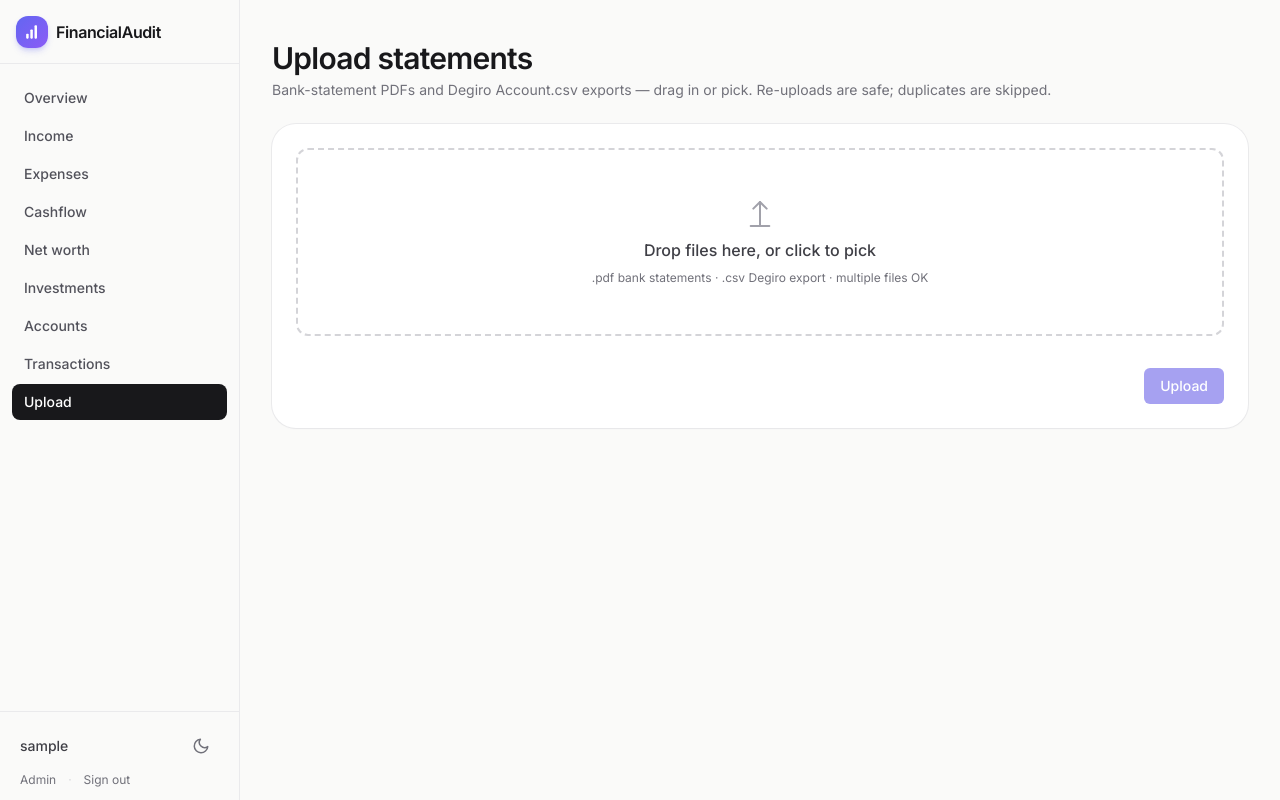
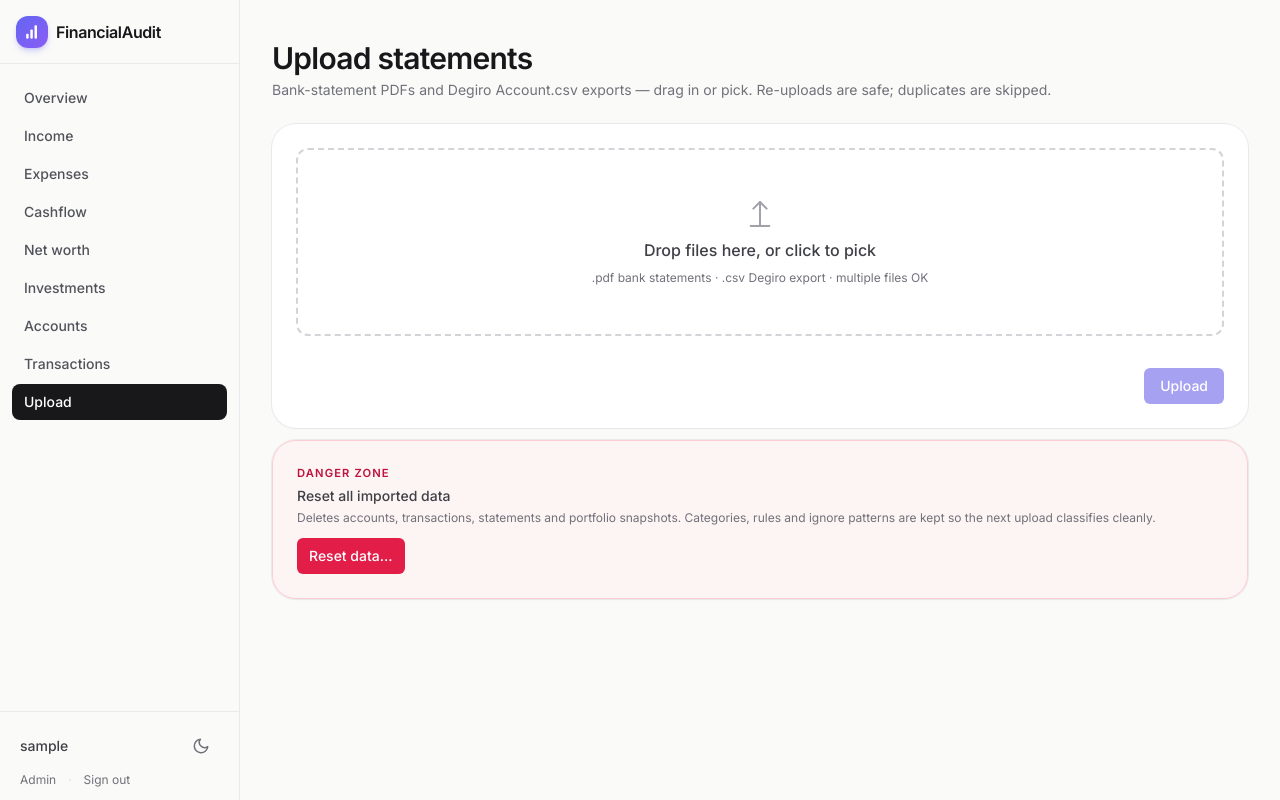
Before and after one commit to xhico/financial-audit, a Django app: page /upload/ in a window 1280 px wide. Run offline with Django 5.2, Linux system fonts and the light colour scheme; the visitor is signed in with stand-in values (Sample User, id 1); style sheets or scripts are compiled from the project's sources; parts of the project's set-up code (start-up, migrations or seed data) failed here and were passed over.

Commit message:
Add a Reset section on the Upload page
Wiping the data used to require docker compose exec into the web
container and a Python one-liner over the ORM -- fine for testing,
awkward for the actual user flow of "I want to start over and re-upload
this month". The Upload page now ends with a Danger zone tile that
opens a confirmation modal; typing RESET unlocks the button and posts
to a new /api/reset/ endpoint.

The endpoint deletes accounts, transactions, statements and both
snapshot tables; it preserves categories, category rules and ignore
patterns so the next upload classifies cleanly without a re-seed.
{"confirm": "RESET"} is required in the body so an accidental call
returns 400 instead of nuking the database, and the response carries
the deleted-row counts plus a kept block so the UI can show a summary.

```diff
--- a/finance/api.py
+++ b/finance/api.py
@@ -18,7 +18,16 @@ from rest_framework.parsers import MultiPartParser
 from rest_framework.response import Response
 from rest_framework.views import APIView
 
-from finance.models import Account, BalanceSnapshot, Category, PortfolioSnapshot, StatementImport, Transaction
+from finance.models import (
+    Account,
+    BalanceSnapshot,
+    Category,
+    CategoryRule,
+    IgnoreRule,
+    PortfolioSnapshot,
+    StatementImport,
+    Transaction,
+)
 from finance.parsers import extract_text
 from finance.serializers import (
     AccountBriefSerializer,
@@ -819,3 +828,52 @@ class PortfolioSnapshotView(APIView):
         # Re-serialize the saved row so the response carries the nested
         # account brief and the created_at timestamp
         return Response(PortfolioSnapshotSerializer(snapshot).data, status=201 if created else 200)
+
+
+class ResetView(APIView):
+    """
+    Wipe every imported record so the user can re-upload from scratch.
+
+    - Deletes transactions, accounts, statements and both kinds of snapshot
+    - Keeps configuration (categories, rules, ignore patterns) so the next
+      upload auto-classifies as before
+    - Requires {"confirm": "RESET"} in the body to defend against an
+      accidental click; anything else returns a 400
+    """
+
+    def post(self, request):
+        """
+        Validate the confirmation token and delete the data tables.
+
+        Args:
+            request (Request): The incoming JSON request; must carry
+                {"confirm": "RESET"}
+
+        Returns:
+            Response: A dict with the deleted-row counts per model, plus a
+            kept block that documents what was preserved
+        """
+
+        if (request.data or {}).get("confirm") != "RESET":
+            return Response(
+                {"error": 'Send {"confirm": "RESET"} to wipe the data.'},
+                status=400,
+            )
+
+        # Delete order respects the foreign-key graph: transactions and
+        # portfolio snapshots point at accounts; balance snapshots point at
+        # statements; nothing else points at accounts once those are gone.
+        deleted = {
+            "transactions": Transaction.objects.all().delete()[0],
+            "portfolio_snapshots": PortfolioSnapshot.objects.all().delete()[0],
+            "balance_snapshots": BalanceSnapshot.objects.all().delete()[0],
+            "statements": StatementImport.objects.all().delete()[0],
+            "accounts": Account.objects.all().delete()[0],
+        }
+        # Configuration is preserved so the next upload classifies cleanly
+        kept = {
+            "categories": Category.objects.count(),
+            "category_rules": CategoryRule.objects.count(),
+            "ignore_rules": IgnoreRule.objects.count(),
+        }
+        return Response({"deleted": deleted, "kept": kept})
--- a/finance/templates/finance/upload.html
+++ b/finance/templates/finance/upload.html
@@ -37,6 +37,38 @@
     <div id="results" class="grid gap-2"></div>
   </div>
 
+  <div class="tile col-span-12 border border-rose-200 dark:border-rose-900/60 bg-rose-50/60 dark:bg-rose-900/10">
+    <div class="flex items-start justify-between flex-wrap gap-3">
+      <div>
+        <div class="tile-label text-rose-700 dark:text-rose-300">Danger zone</div>
+        <div class="text-sm text-zinc-700 dark:text-zinc-200 font-medium mt-1">Reset all imported data</div>
+        <div class="text-xs text-zinc-500 mt-1">Deletes accounts, transactions, statements and portfolio snapshots. Categories, rules and ignore patterns are kept so the next upload classifies cleanly.</div>
+      </div>
+      <button type="button" id="reset-btn" class="px-3 py-2 text-sm font-medium rounded-md bg-rose-600 text-white hover:bg-rose-500">Reset data…</button>
+    </div>
+  </div>
+
+</div>
+
+<!-- Reset confirmation modal -->
+<div id="reset-modal" class="fixed inset-0 z-50 hidden items-center justify-center bg-zinc-900/60">
+  <div class="bg-white dark:bg-zinc-900 rounded-xl shadow-xl w-full max-w-md mx-4 p-5">
+    <div class="flex items-center justify-between mb-3">
+      <h2 class="text-lg font-semibold text-rose-700 dark:text-rose-300">Reset all imported data</h2>
+      <button type="button" id="reset-close" class="text-zinc-500 hover:text-zinc-900 dark:hover:text-zinc-100">✕</button>
+    </div>
+    <p class="text-sm text-zinc-600 dark:text-zinc-300 mb-3">
+      This deletes every account, transaction, statement and portfolio snapshot. Type <span class="font-mono font-semibold">RESET</span> to confirm.
+    </p>
+    <form id="reset-form" class="grid gap-3">
+      <input type="text" name="confirm" autocomplete="off" placeholder="RESET" class="px-3 py-2 rounded-md ring-1 ring-zinc-200 dark:ring-zinc-800 bg-white dark:bg-zinc-900 text-sm font-mono focus:outline-none focus:ring-2 focus:ring-rose-500">
+      <div id="reset-error" class="text-sm text-rose-600 hidden"></div>
+      <div class="flex items-center justify-end gap-2 mt-1">
+        <button type="button" id="reset-cancel" class="px-3 py-1.5 text-sm rounded-md text-zinc-600 hover:text-zinc-900 dark:hover:text-zinc-100">Cancel</button>
+        <button type="submit" id="reset-submit" class="px-3 py-1.5 text-sm font-medium rounded-md bg-rose-600 text-white hover:bg-rose-500 disabled:opacity-50 disabled:cursor-not-allowed" disabled>Delete everything</button>
+      </div>
+    </form>
+  </div>
 </div>
 
 <script>
@@ -118,6 +150,85 @@
       </div>`;
   }
 
+  // --- Reset flow ----------------------------------------------------------
+
+  const resetBtn     = document.getElementById("reset-btn");
+  const resetModal   = document.getElementById("reset-modal");
+  const resetClose   = document.getElementById("reset-close");
+  const resetCancel  = document.getElementById("reset-cancel");
+  const resetForm    = document.getElementById("reset-form");
+  const resetInput   = resetForm.elements.confirm;
+  const resetSubmit  = document.getElementById("reset-submit");
+  const resetError   = document.getElementById("reset-error");
+
+  function csrfToken() {
+    return (document.cookie.match(/(?:^|; )csrftoken=([^;]+)/) || [])[1] || "";
+  }
+
+  function openReset() {
+    resetInput.value = "";
+    resetSubmit.disabled = true;
+    resetError.classList.add("hidden");
+    resetModal.classList.remove("hidden");
+    resetModal.classList.add("flex");
+    setTimeout(() => resetInput.focus(), 50);
+  }
+  function closeReset() {
+    resetModal.classList.add("hidden");
+    resetModal.classList.remove("flex");
+  }
+  resetBtn.addEventListener("click", openReset);
+  resetClose.addEventListener("click", closeReset);
+  resetCancel.addEventListener("click", closeReset);
+  resetModal.addEventListener("click", e => { if (e.target.id === "reset-modal") closeReset(); });
+  // Submit button enabled only once the input matches the magic word
+  resetInput.addEventListener("input", () => {
+    resetSubmit.disabled = resetInput.value.trim() !== "RESET";
+  });
+
+  resetForm.addEventListener("submit", async e => {
+    e.preventDefault();
+    resetError.classList.add("hidden");
+    resetSubmit.disabled = true;
+    resetSubmit.textContent = "Deleting…";
+    try {
+      const resp = await fetch("/api/reset/", {
+        method: "POST",
+        headers: { "Content-Type": "application/json", "X-CSRFToken": csrfToken() },
+        credentials: "same-origin",
+        body: JSON.stringify({ confirm: "RESET" }),
+      });
+      const data = await resp.json().catch(() => ({}));
+      if (!resp.ok) {
+        resetError.textContent = data.error || `HTTP ${resp.status}`;
+        resetError.classList.remove("hidden");
+        resetSubmit.disabled = false;
+        resetSubmit.textContent = "Delete everything";
+        return;
+      }
+      closeReset();
+      // Show the wipe summary inline in the existing Results tile so the
+      // next upload's results land in the same column
+      resultsTile.hidden = false;
+      const d = data.deleted;
+      resultsEl.innerHTML = `
+        <div class="px-3 py-2 rounded-md bg-emerald-50 dark:bg-emerald-900/20 border border-emerald-200 dark:border-emerald-800 text-sm">
+          <div class="font-medium text-zinc-800 dark:text-zinc-100">Data wiped</div>
+          <div class="text-zinc-600 dark:text-zinc-300 mt-0.5">
+            ${d.transactions} transactions · ${d.statements} statements · ${d.accounts} accounts · ${d.balance_snapshots + d.portfolio_snapshots} snapshots removed
+          </div>
+          <div class="text-xs text-zinc-500 mt-1">Categories, rules and ignore patterns kept. Drop your files in to import again.</div>
+        </div>`;
+    } catch (err) {
+      resetError.textContent = err.message;
+      resetError.classList.remove("hidden");
+      resetSubmit.disabled = false;
+      resetSubmit.textContent = "Delete everything";
+    }
+  });
+
+  // --- Upload flow ---------------------------------------------------------
+
   document.getElementById("upload-form").addEventListener("submit", async e => {
     e.preventDefault();
     if (!queue.length) return;
--- a/finance/urls.py
+++ b/finance/urls.py
@@ -14,6 +14,7 @@ from finance.api import (
     NetWorthView,
     OverviewView,
     PortfolioSnapshotView,
+    ResetView,
     TransactionDetailView,
     TransactionListView,
     UploadView,
@@ -34,4 +35,5 @@ urlpatterns = [
     path("categories/", CategoryListView.as_view(), name="categories"),
     path("upload/", UploadView.as_view(), name="upload"),
     path("portfolio-snapshots/", PortfolioSnapshotView.as_view(), name="portfolio-snapshots"),
+    path("reset/", ResetView.as_view(), name="reset"),
 ]
```
Also changed, not shown: finance/tests/test_dashboard_endpoints.py (+89 -0 lines).
